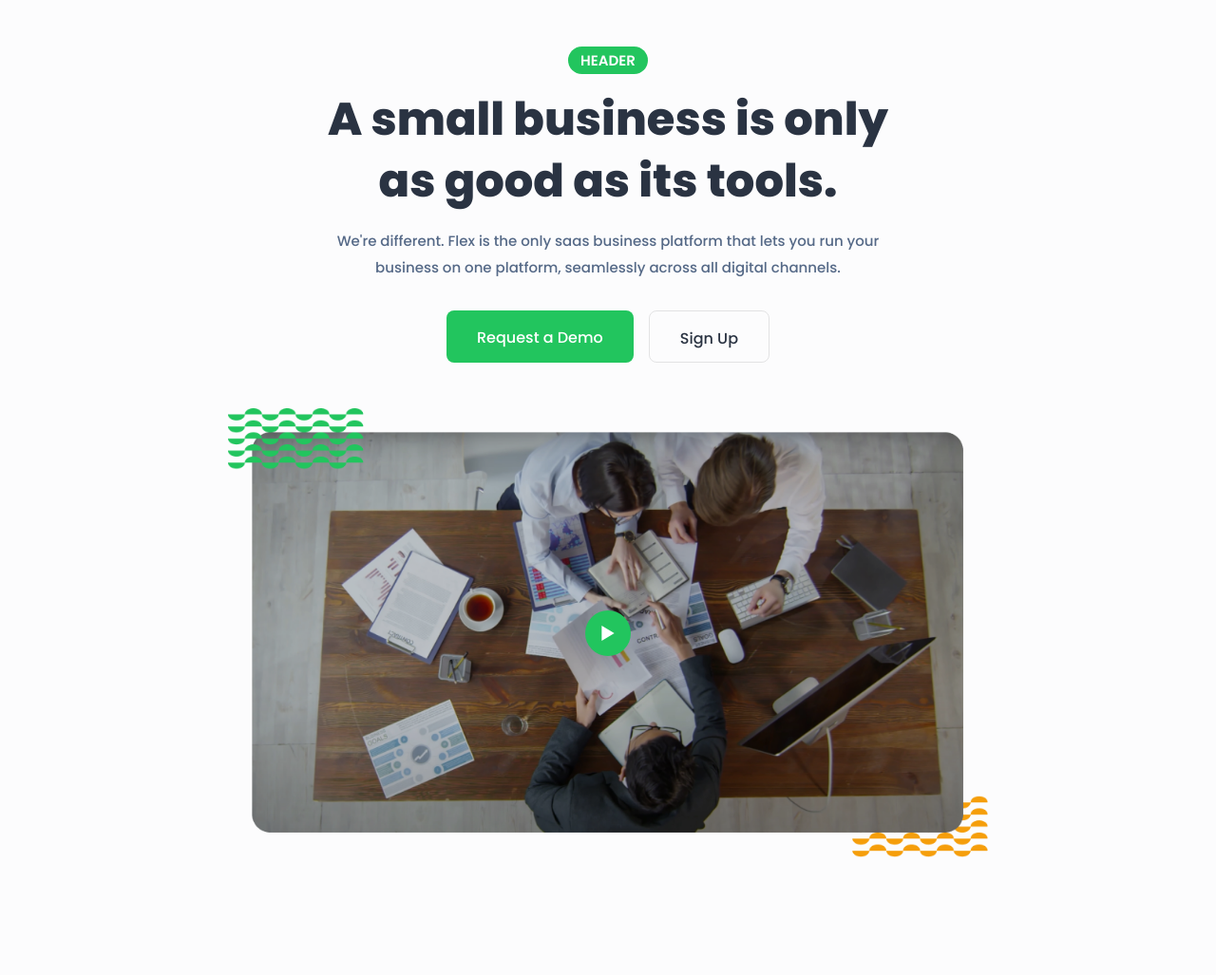
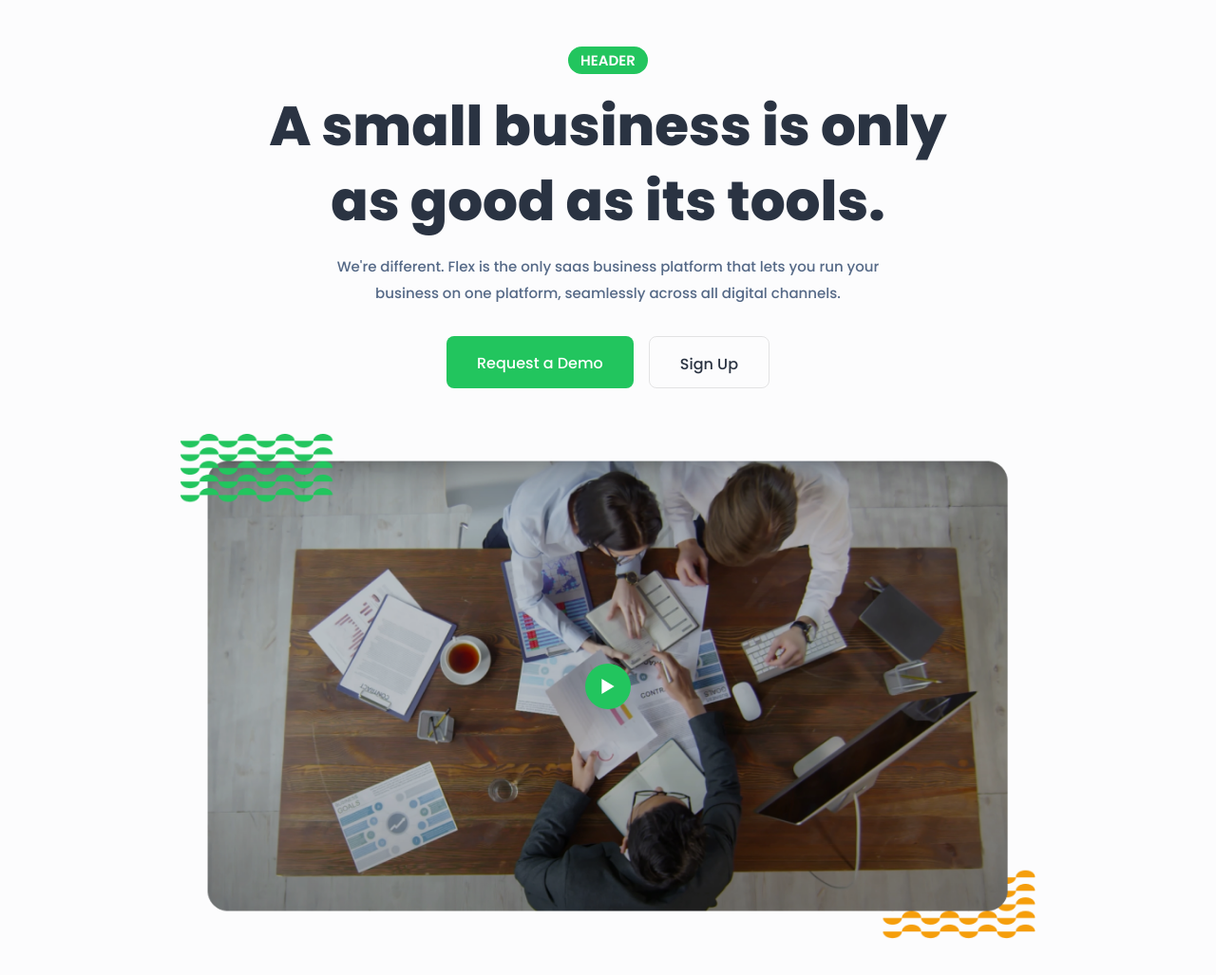
Before and after one commit to fajarfadillahh/flex-saas-business-platform-html-css-javascript-v3, a plain HTML site: page index.html in a window 1280 px wide. Shown: the part 79-1106 px from the top of the page at 95% size. Before the commit the page ends 1046 px from the top, so only its background shows below. Drawn offline with nearby package versions, Linux system fonts and the light colour scheme.

Commit message:
responsive home section | 1120px

```diff
--- a/scss/style.scss
+++ b/scss/style.scss
@@ -351,3 +351,17 @@ img {
     }
   }
 }
+
+// width 1120px
+@media screen and (min-width: 1120px) {
+  .home {
+    &__title {
+      width: 750px;
+      font-size: 58px;
+    }
+
+    &__img {
+      width: 900px;
+    }
+  }
+}
```
Also changed, not shown: css/style.css.
